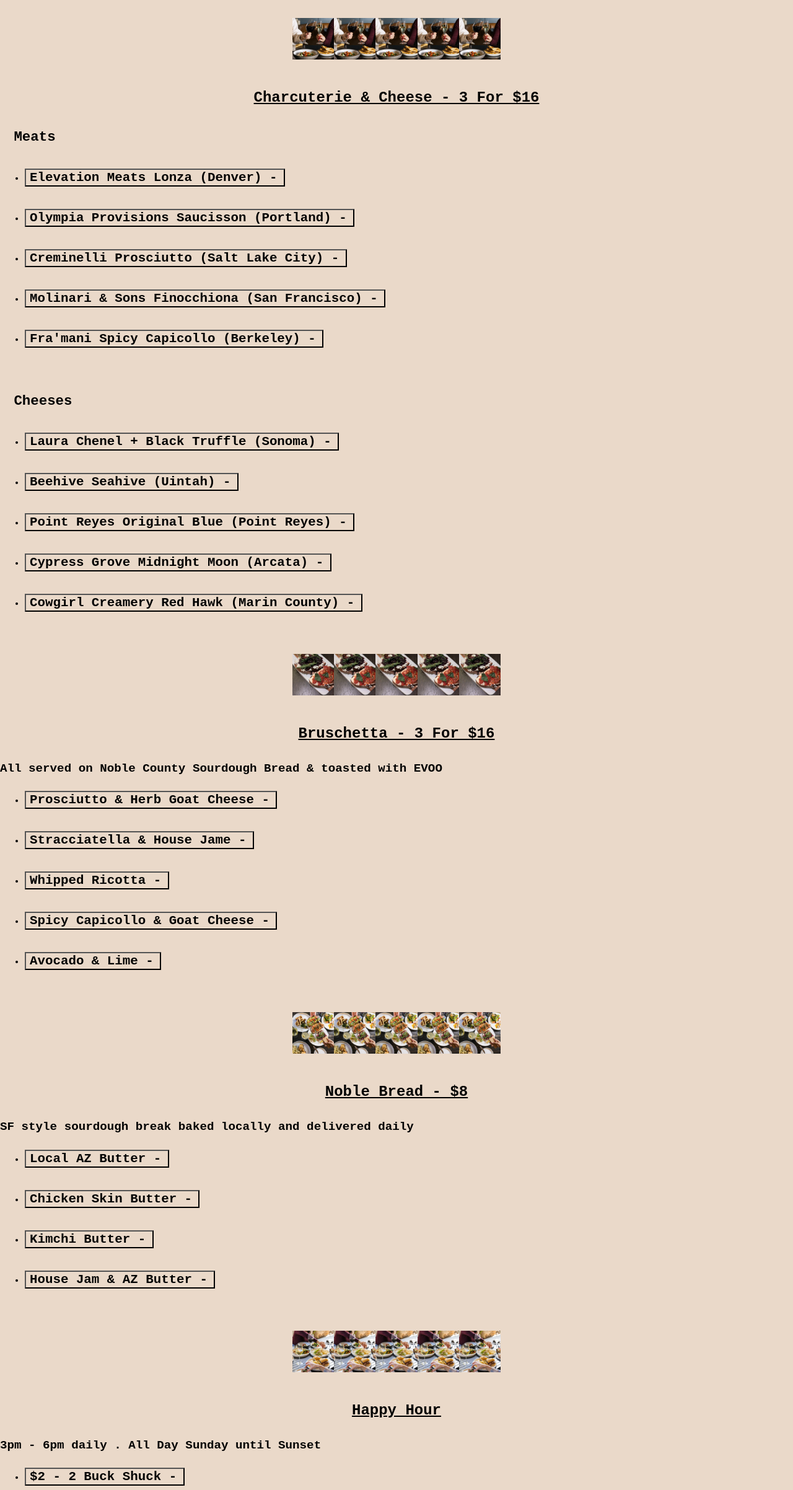
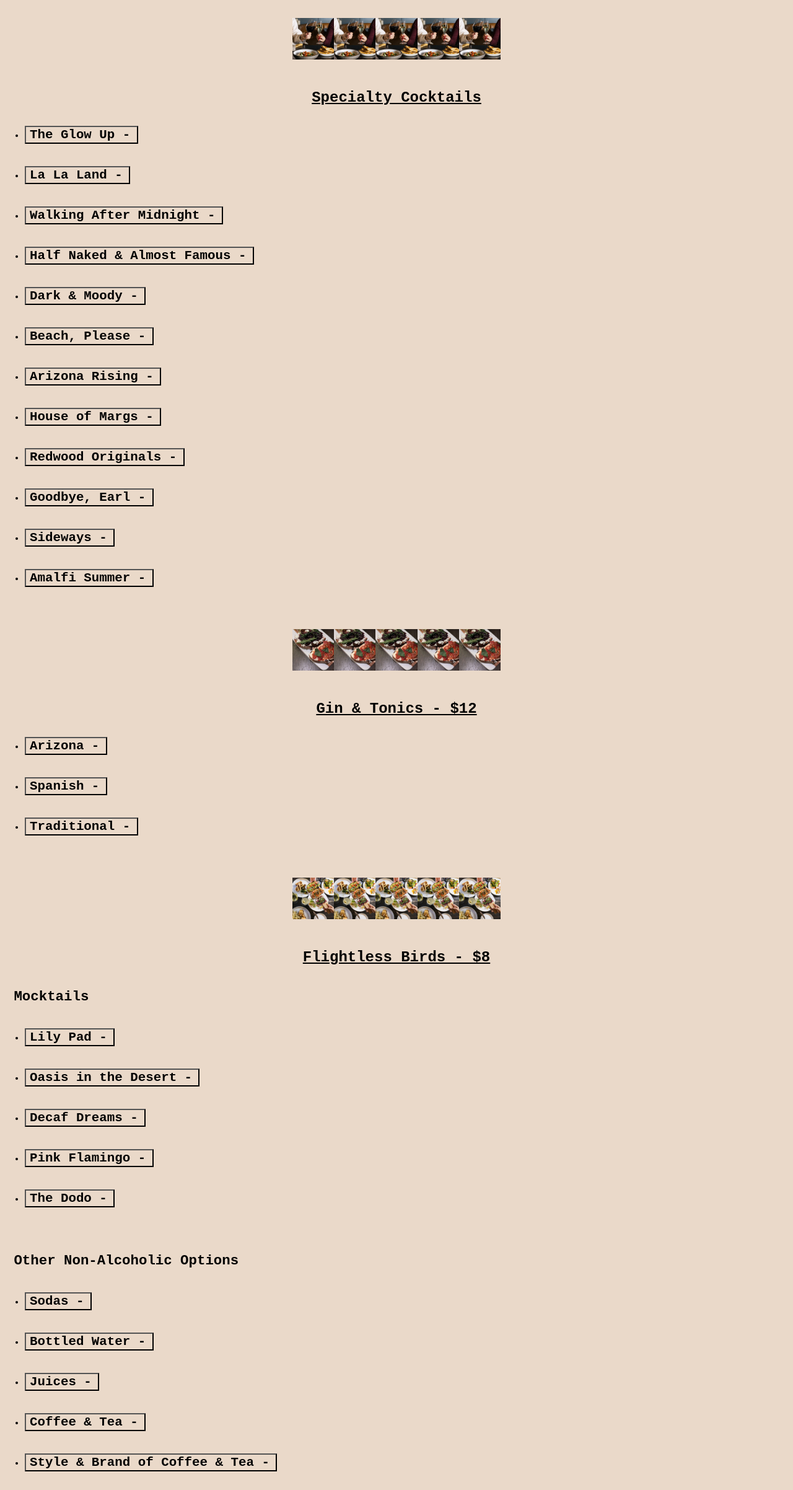
Before and after one commit to taylormohs/Saint-Urban, a plain HTML site: page DayFour.html in a window 1280 px wide. Shown: the part 396-2800 px from the top of the page at 62% size. Drawn offline with Linux system fonts and the light colour scheme.

Commit message:
day four

```diff
--- a/DayFour.html
+++ b/DayFour.html
@@ -10,10 +10,10 @@
     <nav id="links">
       <h3>
       <a class="link" href="#header">Top . </a>
-      <a class="link" href="#charcuterie-container">Charcuterie & Cheese . </a>
-      <a class="link" href="#bruschetta-container">Bruschetta . </a>
-      <a class="link" href="#bread-container">Noble Bread . </a>
-      <a class="link" href="#happyhour-container">Happy Hour</a>
+      <a class="link" href="#cocktail-container">Specialty Cocktails . </a>
+      <a class="link" href="#gin-container">Gin & Tonics . </a>
+      <a class="link" href="#bird-container">Flightless Birds . </a>
+      <a class="link" href="#beer-container">Beer</a>
     </h3>
     </nav>
     <header id="header">
@@ -25,61 +25,66 @@
     <main>
       <h2>Day Four</h2>
       <div class="material-container">
-          <div class="section-container" id="charcuterie-container">
+          <div class="section-container" id="cocktail-container">
             <div class="img-container"><img src="images/food.jpg"><img src="images/food.jpg"><img src="images/food.jpg"><img src="images/food.jpg"><img src="images/food.jpg"></div>
-            <h4>Charcuterie & Cheese - 3 For $16</h4>
-            <h5>Meats</h5>
+            <h4>Specialty Cocktails</h4>
             <ul>
-              <li><button class="title">Elevation Meats Lonza (Denver) - </button><br><br><div style="display: none" class="description"><em>Aged Pork Tenderloin . S&P . Wine Rub</em></div></li><br>
-              <li><button class="title">Olympia Provisions Saucisson (Portland) - </button><br><br><div style="display: none" class="description"><em>French Style Salami . Garlic . Pepper</em></div></li><br>
-              <li><button class="title">Creminelli Prosciutto (Salt Lake City) - </button><br><br><div style="display: none" class="description"><em>Parma-Style . Whole Muscle Ham . Sea Salt</em></div></li><br>
-              <li><button class="title">Molinari & Sons Finocchiona (San Francisco) - </button><br><br><div style="display: none" class="description"><em>A Tuscany Tradition . Salame . Fennel Seed</em></div></li><br>
-              <li><button class="title">Fra'mani Spicy Capicollo (Berkeley) - </button><br><br><div style="display: none" class="description"><em>Smoked . Whole Muscle Shoulder . Red Pepper . Garlic</em></div></li><br>
-            </ul>
-            <h5>Cheeses</h5>
-            <ul>
-              <li><button class="title">Laura Chenel + Black Truffle (Sonoma) - </button><br><br><div style="display: none" class="description"><em>Goat Cheese . Citrus Tang</em></div></li><br>
-              <li><button class="title">Beehive Seahive (Uintah) - </button><br><br><div style="display: none" class="description"><em>Aged Cow Cheddar . Ancient Salt . Honey</em></div></li><br>
-              <li><button class="title">Point Reyes Original Blue (Point Reyes) - </button><br><br><div style="display: none" class="description"><em>Sweet Cow Milk . Medium-Strong Mold</em></div></li><br>
-              <li><button class="title">Cypress Grove Midnight Moon (Arcata) - </button><br><br><div style="display: none" class="description"><em>Aged Goat Milk . Nutty . Brown Butter</em></div></li><br>
-              <li><button class="title">Cowgirl Creamery Red Hawk (Marin County) - </button><br><br><div style="display: none" class="description"><em>Organic Cow Milk . Triple Cream . Funk</em></div></li><br>
+              <li><button class="title">The Glow Up - </button><br><br><div style="display: none" class="description"><em>$12 - Tito's . Lillet . Pamplemousse . Simple</em></div></li><br>
+              <li><button class="title">La La Land - </button><br><br><div style="display: none" class="description"><em>$13 - Ketel One Citroen . Orange Liqueur . Raspberry . Lemon</em></div></li><br>
+              <li><button class="title">Walking After Midnight - </button><br><br><div style="display: none" class="description"><em>$14 - Vanilla Vodka . Passionfruit . Creme do Cacao . Side of Bubbly</em></div></li><br>
+              <li><button class="title">Half Naked & Almost Famous - </button><br><br><div style="display: none" class="description"><em>$12 - Elderflower & Rose Gin . St Germain . Simple . Lemon . Bubbly</em></div></li><br>
+              <li><button class="title">Dark & Moody - </button><br><br><div style="display: none" class="description"><em>$14 - Aviation Gin . Press Coffee Infused Campari . Alessio Vermouth . Vanilla Foam</em></div></li><br>
+              <li><button class="title">Beach, Please - </button><br><br><div style="display: none" class="description"><em>$13 - Plantation Pineapple Rum . Plantation 3 Start Rum . Orgeat . Tempus Fugit Creme de Banana . Orange Liqueur . Lime</em></div></li><br>
+              <li><button class="title">Arizona Rising - </button><br><br><div style="display: none" class="description"><em>$13 - Butterfly Pea Infused Casamigos Blanco . Pamplemousse . Orange Liqueur . Lemon Peche Cordial . Orange Juice . Lemon</em></div></li><br>
+              <li><button class="title">House of Margs - </button><br><br><div style="display: none" class="description"><em>$14 - Don Julio Reposado . House-Made Sweet & Sour . Grand Marnier Float</em></div></li><br>
+              <li><button class="title">Redwood Originals - </button><br><br><div style="display: none" class="description"><em>$12 - Del Maguey Vida Mezcal . Strawberry-Infused Aperol . Lillet</em></div></li><br>
+              <li><button class="title">Goodbye, Earl - </button><br><br><div style="display: none" class="description"><em>$14 - Buffalo Trace . Earl Grey Demerara . Black Lemon Bitters</em></div></li><br>
+              <li><button class="title">Sideways - </button><br><br><div style="display: none" class="description"><em>$13 - Piggyback Rye . Orange Liqueur . Lemon . Simple . Merlot Float</em></div></li><br>
+              <li><button class="title">Amalfi Summer - </button><br><br><div style="display: none" class="description"><em>$13 - St Germain . Lemon . Simple . Prosecco . Mint</em></div></li><br>
             </ul>
             </div>
-            <div class="section-container" id="bruschetta-container">
+            <div class="section-container" id="gin-container">
             <div class="img-container"><img src="images/food7.jpg"><img src="images/food7.jpg"><img src="images/food7.jpg"><img src="images/food7.jpg"><img src="images/food7.jpg"></div>
-              <h4>Bruschetta - 3 For $16</h4>
-            <h4 id="h4-description">All served on Noble County Sourdough Bread & toasted with EVOO</h4>
+              <h4>Gin & Tonics - $12</h4>
               <ul>
-                <li><button class="title">Prosciutto & Herb Goat Cheese - </button><br><br><div style="display: none" class="description"><em>Peppadew Pepper Topper . EVOO . Sea Salt</em></div></li><br>
-                <li><button class="title">Stracciatella & House Jame - </button><br><br><div style="display: none" class="description"><em>West Coast Vin Dressed Arugula . Sea Salt</em></div></li><br>
-                <li><button class="title">Whipped Ricotta - </button><br><br><div style="display: none" class="description"><em>Macerated Tomatoes . Torn Basil . Evoo . Sea Salt . Pepper</em></div></li><br>
-                <li><button class="title">Spicy Capicollo & Goat Cheese - </button><br><br><div style="display: none" class="description"><em>Marinated Olives . Pickled Red Bell Peppers, Carrots, Celery, Cauliflower & Fresno Peppers</em></div></li><br>
-                <li><button class="title">Avocado & Lime - </button></button><br><br><div style="display: none" class="description"><em>Garlic Aioli . Pickled Red Onion . Cilantro . Fresno Peppers</em></div></li><br>
+                <li><button class="title">Arizona - </button><br><br><div style="display: none" class="description"><em>Suncliffe Gin . Big Marble Organics Tonic . Citrus - Orange & Grapefruit</em></div></li><br>
+                <li><button class="title">Spanish - </button><br><br><div style="display: none" class="description"><em>Hendrick's . Fever Tree Tonic . Cucumber . Peppercorn . Herbs</em></div></li><br>
+                <li><button class="title">Traditional - </button><br><br><div style="display: none" class="description"><em>Tanqueray . Tonic . Lime Squeeze</em></div></li><br>
               </ul>
               </div>
-            <div class="section-container" id="bread-container">
+            <div class="section-container" id="bird-container">
             <div class="img-container"><img src="images/food6.jpg"><img src="images/food6.jpg"><img src="images/food6.jpg"><img src="images/food6.jpg"><img src="images/food6.jpg"></div>
-              <h4>Noble Bread - $8</h4>
-            <h4 id="h4-description">SF style sourdough break baked locally and delivered daily</h4>
+              <h4>Flightless Birds - $8</h4>
+              <h5>Mocktails</h5>
               <ul>
-                <li><button class="title">Local AZ Butter - </button><br><br><div style="display: none" class="description"><em>Shamrock Farms Butter</em></div></li><br>
-                <li><button class="title">Chicken Skin Butter - </button><br><br><div style="display: none" class="description"><em>Crispy Chicken Skin . Chicken Base . AZ Butter</em></div></li><br>
-                <li><button class="title">Kimchi Butter - </button><br><br><div style="display: none" class="description"><em>Fermented Cabbage . AZ Butter</em></div></li><br>
-                <li><button class="title">House Jam & AZ Butter - </button><br><br><div style="display: none" class="description"><em>Tart Cherry & Napa Balsamic Jam</em></div></li><br>
+                <li><button class="title">Lily Pad - </button><br><br><div style="display: none" class="description"><em>Lapsang Souchong Tea . Pineapple . Lime . Simple</em></div></li><br>
+                <li><button class="title">Oasis in the Desert - </button><br><br><div style="display: none" class="description"><em>Seedlip Notas de Agave . Agave . Lime</em></div></li><br>
+                <li><button class="title">Decaf Dreams - </button><br><br><div style="display: none" class="description"><em>Press Espresso . Vanilla Cream . Simple</em></div></li><br>
+                <li><button class="title">Pink Flamingo - </button><br><br><div style="display: none" class="description"><em>House-Made Raspberry Syrup . Mint . Lemon . Bubbles</em></div></li><br>
+                <li><button class="title">The Dodo - </button><br><br><div style="display: none" class="description"><em>Big Marble Organics Ginger Beer . Lime Cucumber</em></div></li><br>
+              </ul>
+              <h5>Other Non-Alcoholic Options</h5>
+              <ul>
+                <li><button class="title">Sodas - </button><br><br><div style="display: none" class="description"><em>$4 - Coke - Diet Coke - Sprite - Ginger Beer</em></div></li><br>
+                <li><button class="title">Bottled Water - </button><br><br><div style="display: none" class="description"><em>$4 - Fiji Still - Perrier Sparkling</em></div></li><br>
+                <li><button class="title">Juices - </button><br><br><div style="display: none" class="description"><em>$4.5  - Fresh Lemonade - Fresh Orange - Fresh Grapefruit - Cranberry ($4) - Pineapple</em></div></li><br>
+                <li><button class="title">Coffee & Tea - </button><br><br><div style="display: none" class="description"><em>$4 - Drip Coffee Regular - Drip Coffee Decaf - Black Iced Tea - Passionfruit Green Tea</em></div></li><br>
+                <li><button class="title">Style & Brand of Coffee & Tea - </button><br><br><div style="display: none" class="description"><em>Passport Coffee & Tea - A local Arizona company with long family ties to the Collins Family - Coffee is a single origin Colombian Supremo roast</em></div></li><br>
+                <li><button class="title">What Do We Offer Free Refills On? </button><br><br><div style="display: none" class="description"><em>Free refills on coffee and iced tea only</em></div></li><br>
               </ul>
               </div>
-            <div class="section-container" id="happyhour-container">
+            <div class="section-container" id="beer-container">
             <div class="img-container"><img src="images/food2.jpg"><img src="images/food2.jpg"><img src="images/food2.jpg"><img src="images/food2.jpg"><img src="images/food2.jpg"></div>
-              <h4>Happy Hour</h4>
-            <h4 id="h4-description">3pm - 6pm daily . All Day Sunday until Sunset</h4>
+              <h4>Beer - $7</h4>
+            <h4 id="h4-description"></h4>
               <ul>
-                <li><button class="title">$2 - 2 Buck Shuck - </button><br><br><div style="display: none" class="description"><em>West coast varietals served with horseradish cocktail sauce</em></div></li><br>
-                <li><button class="title">$4 - Koreatown Beef Taco - </button><br><br><div style="display: none" class="description"><em>1 crispy shell taco filled with beef short rib, kimchi, chili-garlic aioli, scallions & sesame seeds</em></div></li><br>
-                <li><button class="title">$6 - Truffle Shoestring Potatoes - </button><br><br><div style="display: none" class="description"><em>Crispy shoestring french fries tossed in truffle oil and pecorino, garnished with chives</em></div></li><br>
-                <li><button class="title">$8 - Stracciatella & Napa Balsamic - </button><br><br><div style="display: none" class="description"><em>Soft, stringy cheese made from fresh mozzarlla surrounded by blistered and macerated tomatoes and toast points</em></div></li><br>
-                <li><button class="title">$10 - Boards - </button><br><br><div style="display: none" class="description"><em>Select charcuterie & cheese or bruschetta</em></div></li><br>
-                <li><button class="title">$12 - West Coast Wings - </button><br><br><div style="display: none" class="description"><em>1.5 lbs of paddles and drums, baked & fried, tossed in kimchi butter & vinegar, garnished with honey & chives</em></div></li><br>
-                <li><button class="title">$14 - Steak Tartare - </button><br><br><div style="display: none" class="description"><em>Diced filet mignon mixed with worcestershire, dijon & shallots, topped with raw egg yolk, served with house relish & toast points</em></div></li><br>
+                <li><button class="title" id="no-button">Greenwood 'Purpose' Pilsner</button><br><br>
+                <li><button class="title" id="no-button">San Tan Brewing 'Moon Juice' Galactica IPA</button><br><br>
+                <li><button class="title" id="no-button">PHX Beer Co 'Zanjero Juicy IPA</button><br><br>
+                <li><button class="title" id="no-button">Huss Papago 'Orange Blosson' Wheat Ale</button><br><br>
+                <li><button class="title" id="no-button">Coors Banquet - $5</button><br><br>
+                <li><button class="title" id="no-button">Modelo - $5</button><br><br>
+                <li><button class="title" id="no-button">Stella N/A - $5</button><br><br>
               </ul>
             </div>
           </div>
```
Also changed, not shown: DayThree.html (+7 -8 lines).
